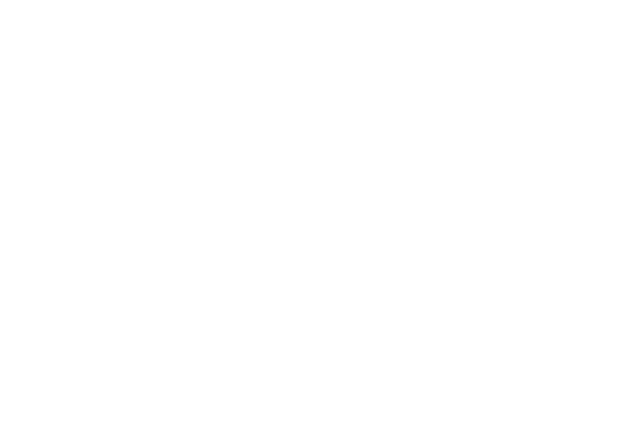
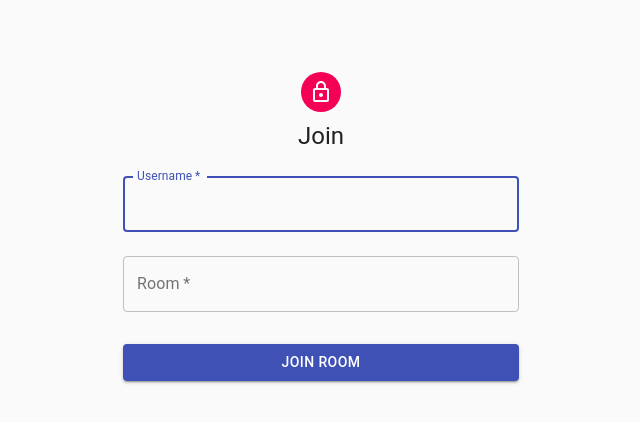
Before and after one commit to chetas411/Chat-Room, a React (Create React App) app in the folder client/: page / in a window 1280 px wide. Shown: the top 422 px of the page, without its empty margins (319-959 px from the left). Built offline with nearby package versions, Linux system fonts and the light colour scheme.

Commit message:
created join room

```diff
--- a/client/src/App.jsx
+++ b/client/src/App.jsx
@@ -1,11 +1,14 @@
-import React from 'react'
-
+import React from 'react';
+import {BrowserRouter, Route} from 'react-router-dom';
+import Join from "./components/Join/Join";
+import Chat from "./components/Chat/Chat";
 const App = () => {
     return (
-        <div>
-
-        </div>
+        <BrowserRouter>
+            <Route path = "/" exact component = {Join} />
+            <Route path = "/chat" component = {Chat} />
+        </BrowserRouter>
     )
 }
 
-export default App
+export default App;
--- /dev/null
+++ b/client/src/components/Join/Join.jsx
@@ -0,0 +1,81 @@
+import React from "react";
+import Avatar from "@material-ui/core/Avatar";
+import Button from "@material-ui/core/Button";
+import CssBaseline from "@material-ui/core/CssBaseline";
+import TextField from "@material-ui/core/TextField";
+import LockOutlinedIcon from "@material-ui/icons/LockOutlined";
+import Typography from "@material-ui/core/Typography";
+import { makeStyles } from "@material-ui/core/styles";
+import Container from "@material-ui/core/Container";
+
+const useStyles = makeStyles((theme) => ({
+  paper: {
+    marginTop: theme.spacing(8),
+    display: "flex",
+    flexDirection: "column",
+    alignItems: "center",
+  },
+  avatar: {
+    margin: theme.spacing(1),
+    backgroundColor: theme.palette.secondary.main,
+  },
+  form: {
+    width: "100%",
+    marginTop: theme.spacing(1),
+  },
+  submit: {
+    margin: theme.spacing(3, 0, 2),
+  },
+}));
+
+const Join = () => {
+  const classes = useStyles();
+
+  return (
+    <Container component="main" maxWidth="xs">
+      <CssBaseline />
+      <div className={classes.paper}>
+        <Avatar className={classes.avatar}>
+          <LockOutlinedIcon />
+        </Avatar>
+        <Typography component="h1" variant="h5">
+          Join
+        </Typography>
+        <form className={classes.form} noValidate>
+          <TextField
+            variant="outlined"
+            margin="normal"
+            required
+            fullWidth
+            id="name"
+            label="Username"
+            name="username"
+            autoComplete="username"
+            autoFocus
+          />
+          <TextField
+            variant="outlined"
+            margin="normal"
+            required
+            fullWidth
+            name="room"
+            label="Room"
+            type="text"
+            id="room"
+            autoComplete="room"
+          />
+          <Button
+            fullWidth
+            variant="contained"
+            color="primary"
+            className={classes.submit}
+          >
+            Join Room
+          </Button>
+        </form>
+      </div>
+    </Container>
+  );
+};
+
+export default Join;
```
Also changed, not shown: client/src/components/Chat/Chat.css (added), client/src/components/Chat/Chat.jsx (added), client/src/components/Join/Join.css (added), 1 other file (tests, documents, lock files or other folders).
